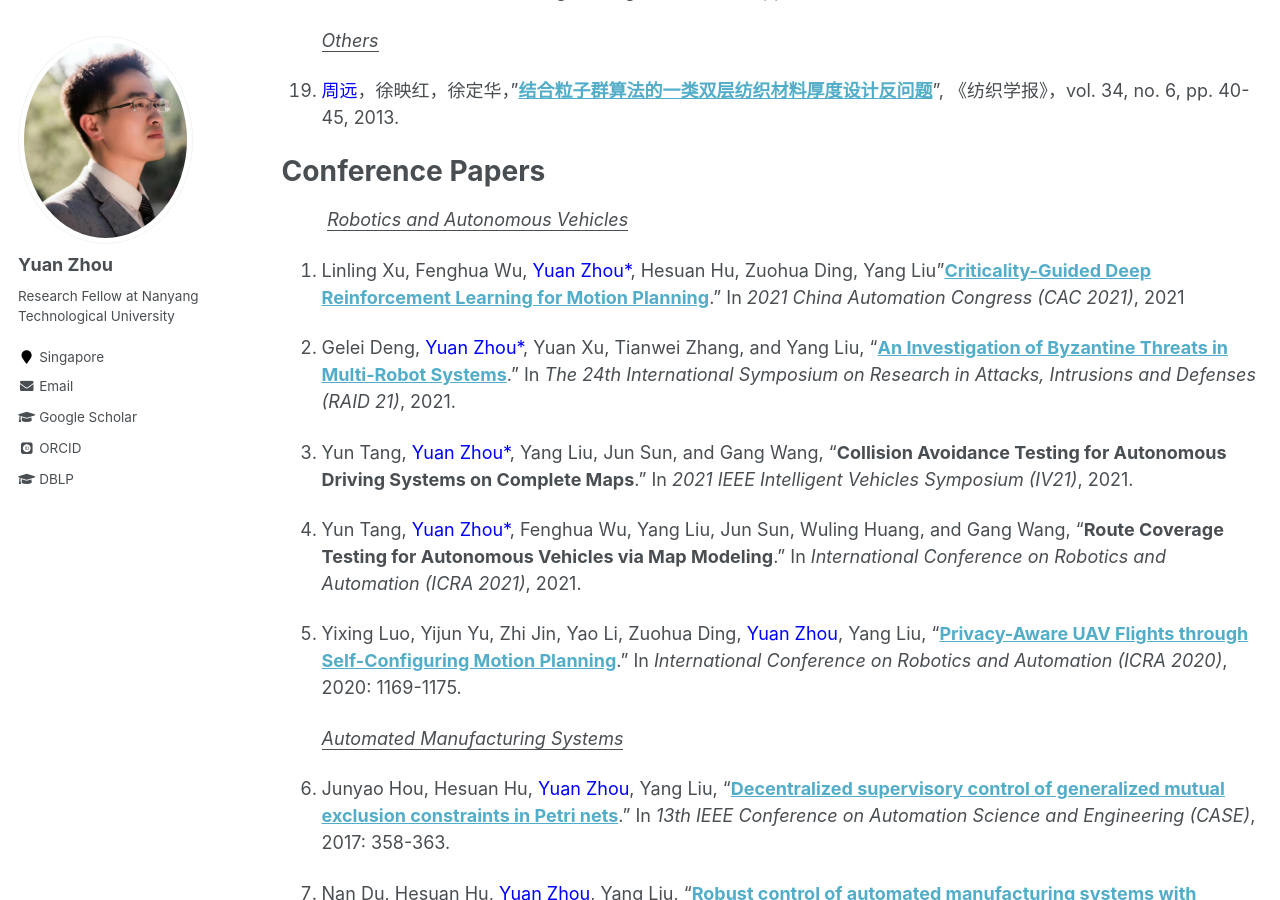
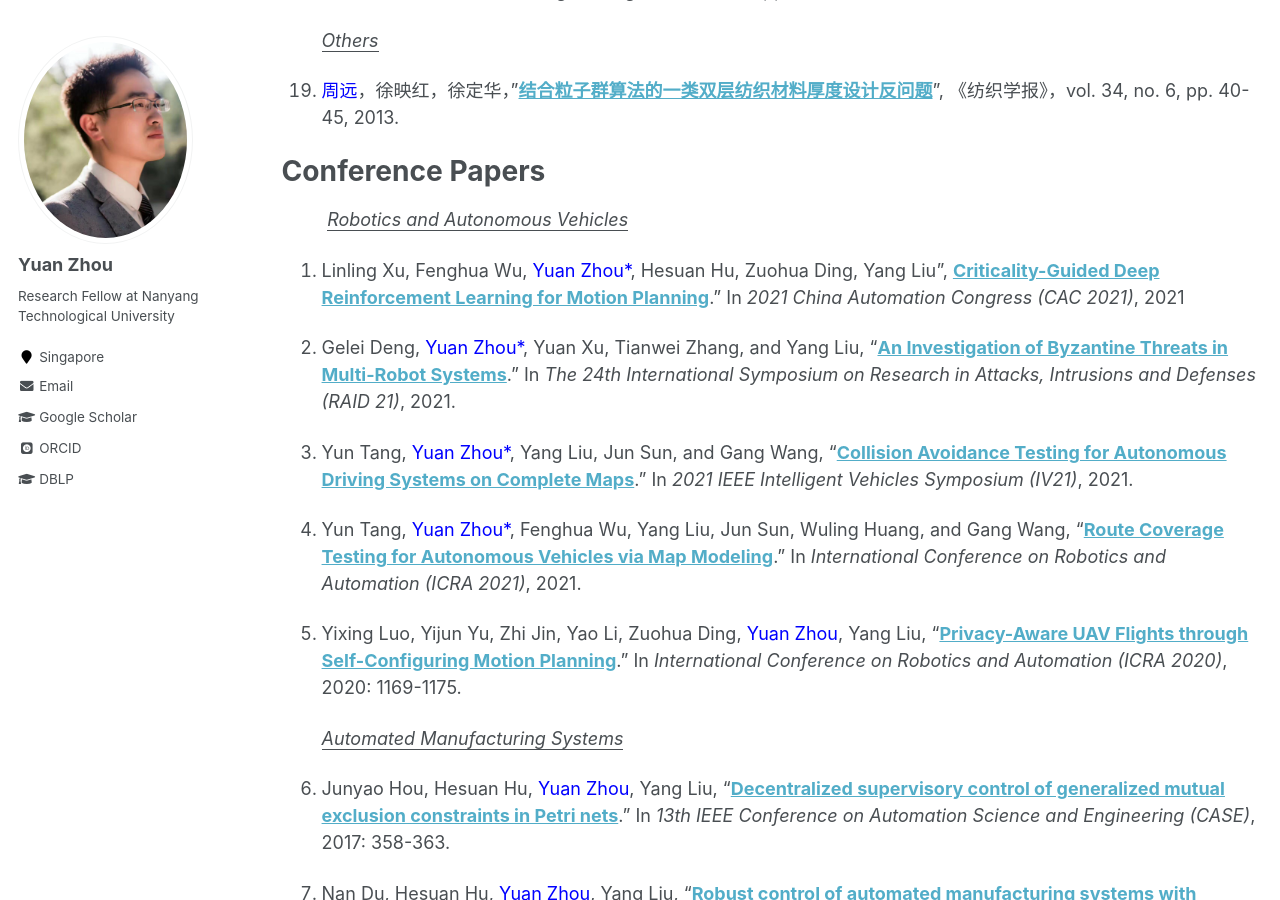
Before and after one commit to yuanzhou-yzhou/yuanzhou-yzhou.github.io, a Jekyll site: the page built from _pages/publications.md, in a window 1280 px wide and 900 px high, scrolled down 2050 px. Built offline with Jekyll 4.4.1, drawn with Linux system fonts in a browser that asks for light colours; some web fonts are replaced; comment, search, counter and statistics services are not loaded; part of the change alters nothing that is shown.

Commit message:
Update publications.md

```diff
--- a/_pages/publications.md
+++ b/_pages/publications.md
@@ -69,13 +69,13 @@ Name marked with * implies that I am the corresponding author.
 &nbsp;&nbsp;&nbsp;&nbsp;&nbsp;&nbsp;&nbsp;&nbsp;
 *<u>Robotics and Autonomous Vehicles</u>*
 
-1. Linling Xu, Fenghua Wu, <span style="color:blue">Yuan Zhou\*</span>, Hesuan Hu, Zuohua Ding, Yang Liu"**[Criticality-Guided Deep Reinforcement Learning for Motion Planning](https://yuanzhou-yzhou.github.io/files/DRL_for_motion_planning.pdf)**." In *2021 China Automation Congress (CAC 2021)*, 2021
+1. Linling Xu, Fenghua Wu, <span style="color:blue">Yuan Zhou\*</span>, Hesuan Hu, Zuohua Ding, Yang Liu", **[Criticality-Guided Deep Reinforcement Learning for Motion Planning](https://yuanzhou-yzhou.github.io/files/DRL_for_motion_planning.pdf)**." In *2021 China Automation Congress (CAC 2021)*, 2021
 
 1. Gelei Deng, <span style="color:blue">Yuan Zhou\*</span>, Yuan Xu, Tianwei Zhang, and Yang Liu, "**[An Investigation of Byzantine Threats in Multi-Robot Systems](https://personal.ntu.edu.sg/tianwei.zhang/paper/raid2021-1.pdf)**." In *The 24th International Symposium on Research in Attacks, Intrusions and Defenses (RAID 21)*, 2021.
 
-1. Yun Tang, <span style="color:blue">Yuan Zhou\*</span>, Yang Liu, Jun Sun, and Gang Wang, "**Collision Avoidance Testing for Autonomous Driving Systems on Complete Maps**." In *2021 IEEE Intelligent Vehicles Symposium (IV21)*, 2021.
+1. Yun Tang, <span style="color:blue">Yuan Zhou\*</span>, Yang Liu, Jun Sun, and Gang Wang, "**[Collision Avoidance Testing for Autonomous Driving Systems on Complete Maps](https://ieeexplore.ieee.org/document/9575536)**." In *2021 IEEE Intelligent Vehicles Symposium (IV21)*, 2021.
 
-1. Yun Tang, <span style="color:blue">Yuan Zhou\*</span>, Fenghua Wu, Yang Liu, Jun Sun, Wuling Huang, and Gang Wang, "**Route Coverage Testing for Autonomous Vehicles via Map Modeling**." In *International Conference on Robotics and Automation (ICRA 2021)*, 2021.
+1. Yun Tang, <span style="color:blue">Yuan Zhou\*</span>, Fenghua Wu, Yang Liu, Jun Sun, Wuling Huang, and Gang Wang, "**[Route Coverage Testing for Autonomous Vehicles via Map Modeling](https://ieeexplore.ieee.org/document/9560890)**." In *International Conference on Robotics and Automation (ICRA 2021)*, 2021.
 
 1. Yixing Luo, Yijun Yu, Zhi Jin, Yao Li, Zuohua Ding,  <span style="color:blue">Yuan Zhou</span>, Yang Liu, "**[Privacy-Aware UAV Flights through Self-Configuring Motion Planning](https://ieeexplore.ieee.org/abstract/document/9197564)**." In *International Conference on Robotics and Automation (ICRA 2020)*, 2020: 1169-1175.
 
```
